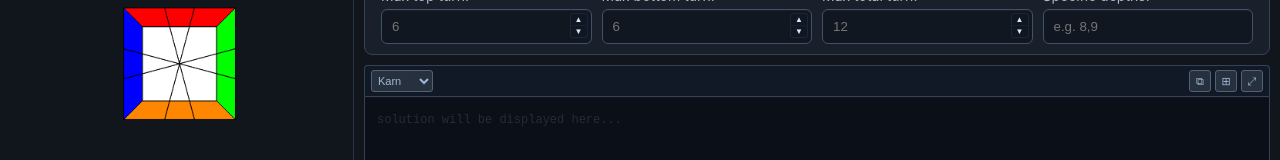
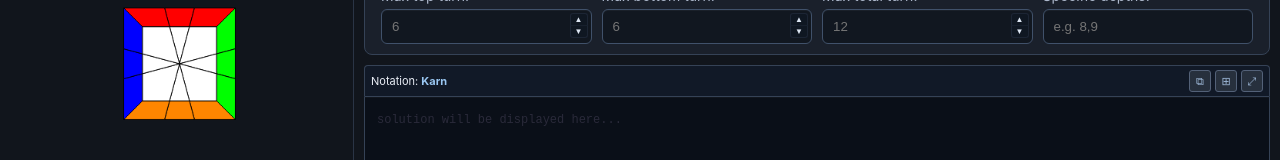
Before and after one commit to Abid-speedcuber/Croissant, a React (Vite) app in the folder main/: page / in a window 1280 px wide. Shown: the part 337-497 px from the top of the page. Built offline with nearby package versions, Linux system fonts and the light colour scheme.

Commit message:
Vis: karn dropdown

```diff
--- a/main/src/App.tsx
+++ b/main/src/App.tsx
@@ -60,8 +60,8 @@ function OptionDropdown({ id, label, title, value, options, disabled, open, setO
                 role="option"
                 aria-selected={option === value}
                 className={option === value ? "selected" : ""}
-                onMouseDown={(event) => event.preventDefault()}
-                onClick={() => {
+                onMouseDown={(event) => {
+                  event.preventDefault();
                   onChange(option);
                   setOpen(null);
                 }}
@@ -323,6 +323,10 @@ function Cube({
         f: "up",
         s: "d",
         l: "dp",
+        h: "up",
+        g: "u",
+        w: "dp",
+        o: "d",
         escape: "reset",
       };
       const action = map[e.key.toLowerCase()];
@@ -1489,10 +1493,7 @@ export default function App() {
     <div className={`terminal-shell ${outputToolsFaded ? "tools-faded" : ""}`} onMouseMove={markOutputToolsActive} onMouseLeave={() => setOutputToolsFaded(true)}>
       <div className="output-tools">
         <div className="output-tools-left">
-          <select className="karn-select" title={tooltips.karn} value={karn ? "karn" : "normal"} disabled={running} onChange={(e) => setKarn(e.target.value === "karn")}>
-            <option value="normal">{t('karnSelect.normal')}</option>
-            <option value="karn">{t('karnSelect.karn')}</option>
-          </select>
+          <span className="generator-toggle" title={tooltips.karn} onClick={() => !running && setKarn((k) => !k)}>{t('outputNotation')} <span className="generator-toggle-value">{karn ? t('karnSelect.karn') : t('karnSelect.normal')}</span></span>
         </div>
         <div className="output-tools-right">
           {debugOutput && <button title={t('btn.debugStats')} onClick={() => setModal("debug")}>⏱</button>}
@@ -1510,13 +1511,24 @@ export default function App() {
         <div className="terminal-head"><span>{t('table.hash')}</span><b>{t('table.solution')}</b>{tableMetricRef.current === "Angle" && <span>{t('table.angle')}</span>}{tableMetricRef.current !== "Slice" && <span>{t('table.moves')}</span>}<span>{t('table.slices')}</span>{showErgo && <span>{t('table.ergo')}</span>}</div>
         {tableSolutions.map((x, i) => {
           const ergo = displayErgo(x);
-          return <div className="solution" key={x.raw} onMouseDown={(event) => { if (event.button !== 0 && event.button !== 2) return; event.preventDefault(); setContextMenu({ x: event.clientX, y: event.clientY, alg: x.display }); }} onContextMenu={(event) => event.preventDefault()}><span>{i + 1}</span><code className={abidNotation ? "abid" : ""}>{abidNotation ? abidify(x.alg) : x.alg}</code>{tableMetricRef.current === "Angle" && <span>{x.angle}</span>}{tableMetricRef.current !== "Slice" && <span>{x.moves}</span>}<span>{x.slices}</span>{showErgo && <span>{ergo === undefined ? "…" : ergo.toFixed(1)}</span>}</div>;
+          return <div className="solution" key={x.raw} onMouseDown={(event) => {
+            if (event.button !== 0 && event.button !== 2) return;
+            event.preventDefault();
+            if (event.button === 0) { if (contextMenu) setContextMenu(null); return; }
+            setContextMenu({ x: event.clientX, y: event.clientY, alg: x.display });
+          }} onContextMenu={(event) => event.preventDefault()}><span>{i + 1}</span><code className={abidNotation ? "abid" : ""}>{abidNotation ? abidify(x.alg) : x.alg}</code>{tableMetricRef.current === "Angle" && <span>{x.angle}</span>}{tableMetricRef.current !== "Slice" && <span>{x.moves}</span>}<span>{x.slices}</span>{showErgo && <span>{ergo === undefined ? "…" : ergo.toFixed(1)}</span>}</div>;
         })}
         {tableBusyMessage && <div className="table-busy"><span className="table-busy-spinner" /><span>{tableBusyText}</span></div>}
       </div> : <div ref={terminalTextRef} className="terminal terminal-text" onWheel={(event) => { if (event.deltaY < 0 && running) { followTerminalRef.current = false; setFollowTerminal(false); } }} onScroll={handleTerminalScroll}>
         {!outputLines.length && !solutions.length && <span className="terminal-line terminal-line-empty">{generator ? t('terminal.emptyScramble') : t('terminal.emptySolution')}</span>}
         {terminalNonSolutions.map((line) => <span key={line.key} className="terminal-line terminal-line-status">{line.text || " "}</span>)}
-        {terminalSolutions.map((line, index) => <span key={line.key} className={`terminal-line terminal-line-solution ${index % 2 ? "terminal-line-b" : "terminal-line-a"}`} onContextMenu={(event) => { event.preventDefault(); setContextMenu({ x: event.clientX, y: event.clientY, alg: line.solution.display }); }}>{renderSolutionText(line.text)}</span>)}
+        {terminalSolutions.map((line, index) => <span key={line.key} className={`terminal-line terminal-line-solution ${index % 2 ? "terminal-line-b" : "terminal-line-a"}`}
+          onMouseDown={(event) => {
+            if (event.button !== 0) return;
+            event.preventDefault();
+            if (contextMenu) setContextMenu(null);
+          }}
+          onContextMenu={(event) => { event.preventDefault(); setContextMenu({ x: event.clientX, y: event.clientY, alg: line.solution.display }); }}>{renderSolutionText(line.text)}</span>)}
         {statusLines.map((line, index) => <span key={`status-${index}-${line}`} className="terminal-line terminal-line-final">{line}</span>)}
       </div>}
     </div>
@@ -1661,7 +1673,10 @@ export default function App() {
         {renderOptionsPanel()}
         {renderOutputShell()}
       </div>
-      {contextMenu && <div className="solution-context" style={{ left: contextMenu.x, top: contextMenu.y }} onClick={(event) => event.stopPropagation()}>
+      {contextMenu && <div className="solution-context" style={{
+        left: Math.max(0, Math.min(contextMenu.x, window.innerWidth - 180)),
+        top: Math.max(0, Math.min(contextMenu.y, window.innerHeight - 80)),
+      }} onClick={(event) => event.stopPropagation()}>
         <button onClick={() => { void navigator.clipboard.writeText(lineWithoutBracket(contextMenu.alg)); setContextMenu(null); }}>{t('btn.copyAlg')}</button>
         <button onClick={() => {
           const key = currentRunKey();
--- a/main/src/i18n/en.json
+++ b/main/src/i18n/en.json
@@ -103,6 +103,7 @@
     "normal": "Normal",
     "karn": "Karn"
   },
+  "outputNotation": "Notation:",
   "terminal": {
     "emptyScramble": "scramble will be displayed here...",
     "emptySolution": "solution will be displayed here...",
--- a/main/src/styles.css
+++ b/main/src/styles.css
@@ -486,9 +486,14 @@ body {
   padding: 0 9px;
   text-align: left;
 }
-.option-dropdown-menu button:hover,
+.option-dropdown-menu button:hover {
+  background: #25324d;
+}
 .option-dropdown-menu button.selected {
   background: #345078;
+}
+.option-dropdown-menu button.selected:hover {
+  background: #3d6088;
 }
 .option-dropdown-menu button.selected {
   color: #9ac7f2;
@@ -1301,16 +1306,8 @@ body {
 .output-tools button:hover {
   background: #345078;
 }
-.output-tools .karn-select {
-  height: 22px;
-  padding: 0 2px;
-  border: 1px solid #536178;
-  border-radius: 3px;
-  background: #27303d;
-  color: #9db7d7;
+.output-tools .generator-toggle {
   font-size: 11px;
-  line-height: 1;
-  cursor: pointer;
 }
 .generator-toggle {
   cursor: pointer;
--- a/main/src/utils/solver.ts
+++ b/main/src/utils/solver.ts
@@ -366,7 +366,7 @@ export const tooltips = {
   generator: "Output algs that set up the case from solved instead of solving it.",
   cubeshape: "Only generate algs that keep the puzzle in cubeshape throughout.",
   ignoreEquator: "Ignore equator states. Equivalent to clicking the middle bar until it is gray.",
-  karn: "Display solutions in karnotation instead of WCA notation.",
+  karn: "Click to switch between WCA and Karn as output notation.",
   maxX: "Limit the maximum top-layer turn in either direction (0-6).",
   maxY: "Limit the maximum bottom-layer turn in either direction (0-6).",
   maxTotal: "Limit the maximum combined |top|+|bottom| turn per move pair (1-12).",
```
